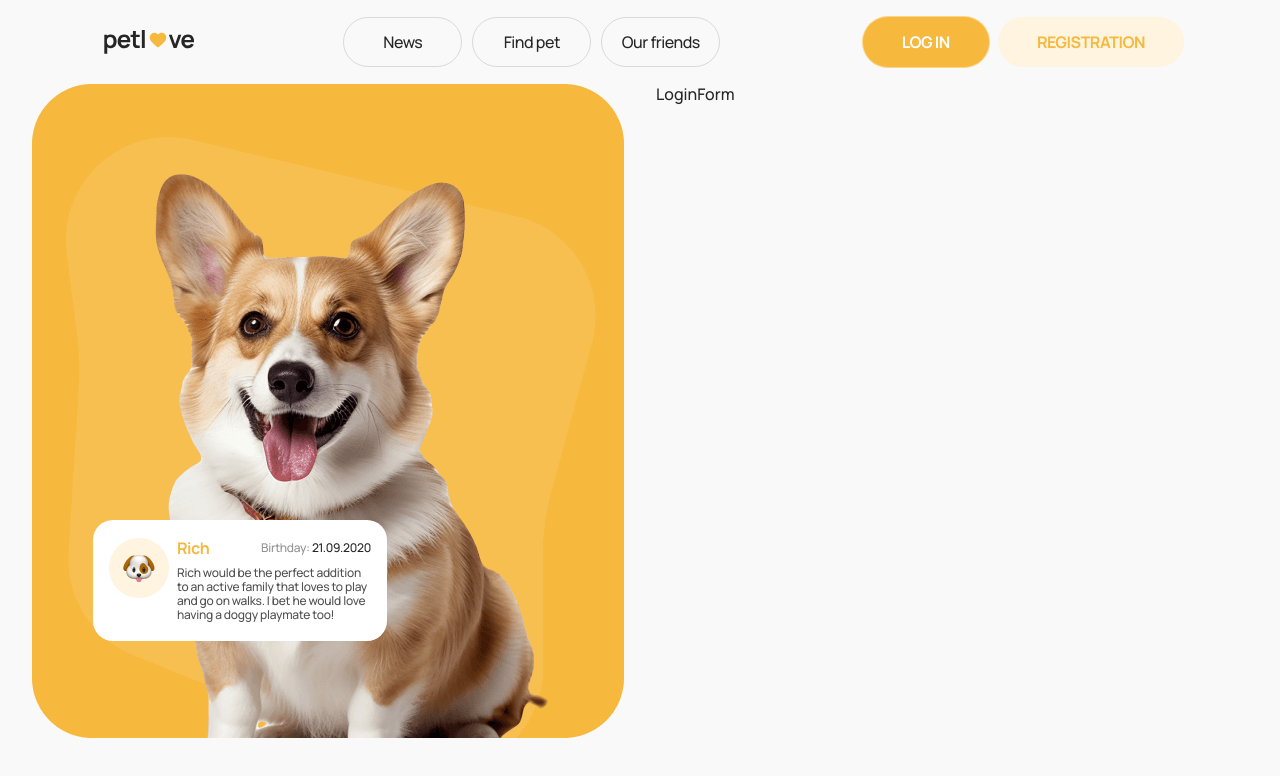
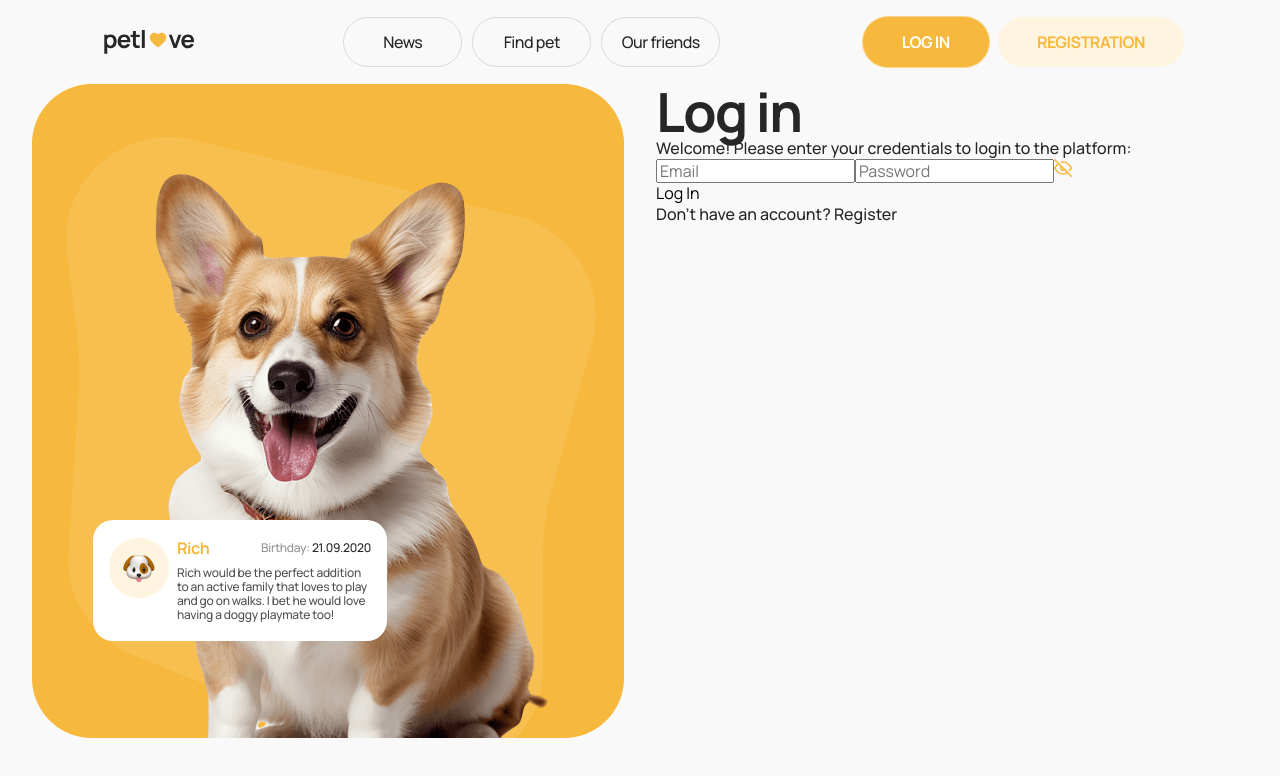
Before and after one commit to valentyna88/petlove, a React (Vite) app: page /login in a window 1280 px wide. Shown: the top 776 px of the page. Built offline with nearby package versions, Linux system fonts and the light colour scheme.

Commit message:
feat: add LoginForm component

```diff
--- a/src/components/LoginForm/LoginForm.jsx
+++ b/src/components/LoginForm/LoginForm.jsx
@@ -1,5 +1,162 @@
+import { useState } from 'react';
+import { useDispatch } from 'react-redux';
+import { useForm } from 'react-hook-form';
+import { yupResolver } from '@hookform/resolvers/yup';
+import { loginUser } from '../../redux/auth/operations';
+import { Link } from 'react-router-dom';
+import { loginSchema } from '../../utils/validationSchemas';
+import Title from '../Title/Title';
+import toast from 'react-hot-toast';
+import sprite from '../../assets/sprite.svg';
+import css from './LoginForm.module.css';
+
 const LoginForm = () => {
-  return <div>LoginForm</div>;
+  const dispatch = useDispatch();
+  const [showPassword, setShowPassword] = useState(false);
+
+  const togglePasswordVisibility = () => {
+    setShowPassword(!showPassword);
+  };
+
+  const {
+    register,
+    handleSubmit,
+    reset,
+    watch,
+    formState: { errors, touchedFields },
+  } = useForm({
+    resolver: yupResolver(loginSchema),
+    mode: 'onBlur',
+    defaultValues: {
+      email: '',
+      password: '',
+    },
+  });
+
+  const watchFields = watch();
+
+  const onSubmit = async data => {
+    const { email, password } = data;
+    try {
+      await dispatch(loginUser({ email, password }));
+      toast.success('Login successful!');
+      reset();
+    } catch (error) {
+      toast.error(`Login failed: ${error}`);
+    }
+  };
+
+  return (
+    <>
+      <div className={css.formContainer}>
+        <div>
+          <Title>Log in</Title>
+          <p className={css.text}>
+            Welcome! Please enter your credentials to login to the platform:
+          </p>
+        </div>
+
+        <form onSubmit={handleSubmit(onSubmit)}>
+          <div className={css.inputWrapper}>
+            <label className={css.inputLabel}>
+              <input
+                type="email"
+                placeholder="Email"
+                className={`${css.input} ${
+                  errors.email
+                    ? css.inputError
+                    : touchedFields.email && !errors.email
+                    ? css.inputSuccess
+                    : watchFields.email
+                    ? css.inputActive
+                    : ''
+                }`}
+                {...register('email')}
+              />
+              {errors.email && (
+                <span className={css.iconCross}>
+                  <svg width={18} height={18}>
+                    <use href={`${sprite}#icon-cross-small`} />
+                  </svg>
+                </span>
+              )}
+              {!errors.email && touchedFields.email && (
+                <span className={css.iconCheck}>
+                  <svg width={18} height={18}>
+                    <use href={`${sprite}#icon-check`} />
+                  </svg>
+                </span>
+              )}
+              {errors.email && (
+                <p className={css.error}>{errors.email.message}</p>
+              )}
+            </label>
+
+            <label className={css.inputLabel}>
+              <input
+                type={showPassword ? 'text' : 'password'}
+                placeholder="Password"
+                className={`${css.input} ${
+                  errors.password
+                    ? css.inputError
+                    : touchedFields.password && !errors.password
+                    ? css.inputSuccess
+                    : watchFields.password
+                    ? css.inputActive
+                    : ''
+                }`}
+                {...register('password')}
+              />
+              {errors.password && (
+                <span className={css.iconCross}>
+                  <svg width={18} height={18}>
+                    <use href={`${sprite}#icon-cross-small`} />
+                  </svg>
+                </span>
+              )}
+              {!errors.password && touchedFields.password && (
+                <span className={css.iconCheck}>
+                  <svg width={18} height={18}>
+                    <use href={`${sprite}#icon-check`} />
+                  </svg>
+                </span>
+              )}
+              {errors.password && (
+                <p className={css.error}>{errors.password.message}</p>
+              )}
+
+              <button
+                className={css.eyeIcon}
+                type="button"
+                onClick={togglePasswordVisibility}
+              >
+                <svg width={18} height={18}>
+                  <use
+                    href={
+                      showPassword
+                        ? `${sprite}#icon-eye`
+                        : `${sprite}#icon-eye-off`
+                    }
+                  />
+                </svg>
+              </button>
+            </label>
+          </div>
+
+          <button className={css.button} type="submit">
+            Log In
+          </button>
+        </form>
+
+        <p className={css.linkText}>
+          Don't have an account?&nbsp;
+          <Link className={css.link} to="/register">
+            Register
+          </Link>
+        </p>
+      </div>
+    </>
+  );
 };
 
 export default LoginForm;
--- a/src/components/RegistrationForm/RegistrationForm.jsx
+++ b/src/components/RegistrationForm/RegistrationForm.jsx
@@ -1,33 +1,20 @@
-import { useEffect, useState } from 'react';
-import { useDispatch, useSelector } from 'react-redux';
+import { useState } from 'react';
+import { useDispatch } from 'react-redux';
 import { useForm } from 'react-hook-form';
 import { yupResolver } from '@hookform/resolvers/yup';
 import { registerSchema } from '../../utils/validationSchemas';
 import { registerUser } from '../../redux/auth/operations';
-import { Link, useNavigate } from 'react-router-dom';
+import { Link } from 'react-router-dom';
 import Title from '../Title/Title';
 import sprite from '../../assets/sprite.svg';
 import css from './RegistrationForm.module.css';
-import { selectIsLoggedIn } from '../../redux/auth/selectors';
 import toast from 'react-hot-toast';
 
 const RegistrationForm = () => {
-  const navigate = useNavigate();
   const dispatch = useDispatch();
+
   const [showPassword, setShowPassword] = useState(false);
   const [showConfirmPassword, setShowConfirmPassword] = useState(false);
-
-  const isLoggedIn = useSelector(selectIsLoggedIn);
-
-  // useEffect(() => {
-  //   console.log('Auth status changed:', isLoggedIn);
-  // }, [isLoggedIn]);
-
-  useEffect(() => {
-    if (isLoggedIn) {
-      navigate('/profile');
-    }
-  }, [isLoggedIn, navigate]);
 
   const togglePasswordVisibility = () => {
     setShowPassword(!showPassword);
@@ -46,9 +33,15 @@ const RegistrationForm = () => {
   } = useForm({
     resolver: yupResolver(registerSchema),
     mode: 'onBlur',
+    defaultValues: {
+      name: '',
+      email: '',
+      password: '',
+      confirmPassword: '',
+    },
   });
 
-  const watchFields = watch(); // Следит за вводом данных
+  const watchFields = watch();
 
   const onSubmit = async data => {
     const { name, email, password } = data;
```
